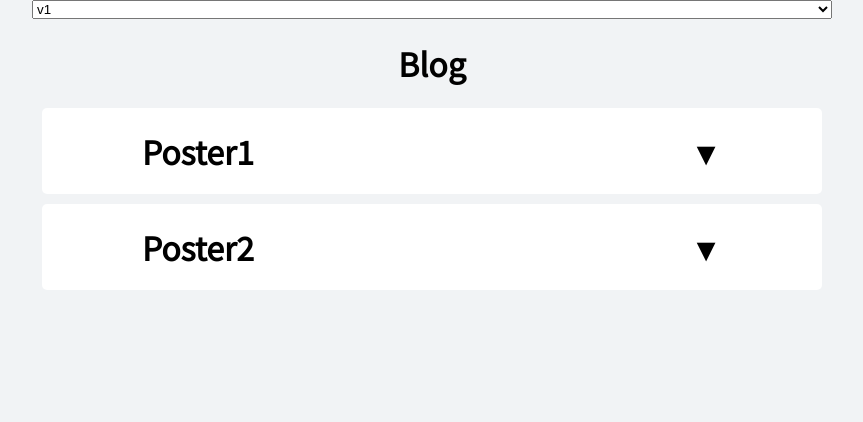
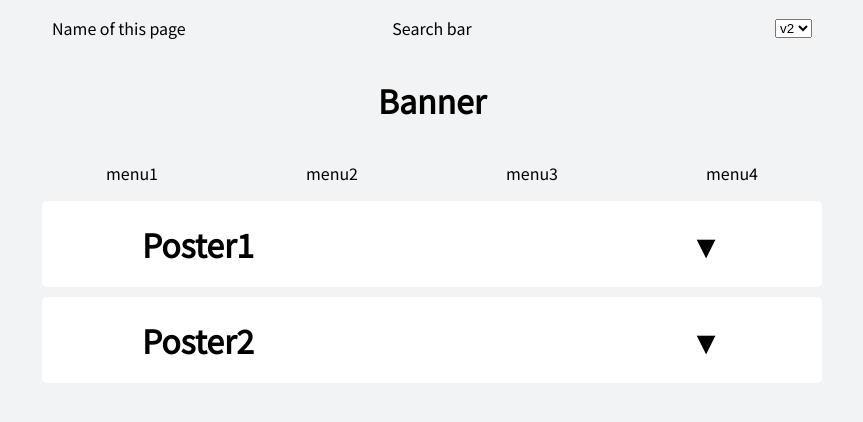
Before and after one commit to KimSickal/blog, a React (Create React App) app: page / in a window 1280 px wide. Shown: the top 422 px of the page, without its empty margins (208-1071 px from the left). Built offline with nearby package versions, Linux system fonts and the light colour scheme; the HTML template or start-up script is replaced by a standard one.

Commit message:
add layout for v2

```diff
--- a/src/App.css
+++ b/src/App.css
@@ -3,3 +3,29 @@
   flex-direction: column;
   align-items: stretch;
 }
+
+.header {
+  display: flex;
+  flex-direction: row;
+  justify-content: space-between;
+  align-items: center;
+  margin-left: 20px;
+  margin-right: 20px;
+}
+
+.header > div{
+  display: flex;
+  flex: 1;
+}
+
+.headerTitle{
+  justify-content: flex-start;
+}
+
+.headerSearchBar{
+  justify-content: center;
+}
+
+.headerVersionControl{
+  justify-content: flex-end;
+}
--- a/src/App.tsx
+++ b/src/App.tsx
@@ -16,7 +16,7 @@ class App extends React.Component<{}, ComponentStates> {
     this.state = {
       data: [],
       screenWidth: Math.max(Math.min(document.body.clientWidth, 800), 400),
-      selectedVersion: 'v1',
+      selectedVersion: 'v2',
     };
   }
   handleSelect(event: React.FormEvent<HTMLSelectElement>) {
@@ -33,10 +33,16 @@ class App extends React.Component<{}, ComponentStates> {
     let maxWidth = Math.max(Math.min(document.body.clientWidth, 800), 400);
     return (
       <div className="App" style={{ width: maxWidth }}>
-        <select className="versionList" onChange={event => this.handleSelect(event)} value={this.state.selectedVersion}>
-          <option value='v1'>v1</option>
-          <option value='v2'>v2</option>
-        </select>
+        <div className="header">
+          <div className="headerTitle"><p>Name of this page</p></div>
+          <div className="headerSearchBar"><p>Search bar</p></div>
+          <div className="headerVersionControl">
+            <select className="versionList" onChange={event => this.handleSelect(event)} value={this.state.selectedVersion}>
+              <option value='v1'>v1</option>
+              <option value='v2'>v2</option>
+            </select>
+          </div>
+        </div>
         {
           (() => {
             switch (this.state.selectedVersion) {
--- a/src/v2/V2Container.css
+++ b/src/v2/V2Container.css
@@ -7,3 +7,13 @@
   .Container > h1 {
     text-align: center;
   }
+
+  .menu {
+    display: flex;
+    flex-direction: row;
+  }
+  .menu > p {
+    flex:1;
+    text-align: center;
+
+  }
--- a/src/v2/V2Container.tsx
+++ b/src/v2/V2Container.tsx
@@ -15,8 +15,14 @@ export class V2Container extends React.Component<ComponentProps> {
     return (
       <div className="Container">
         <h1>
-          Blog
+          Banner
         </h1>
+        <div className="menu">
+          <p>menu1</p>
+          <p>menu2</p>
+          <p>menu3</p>
+          <p>menu4</p>
+        </div>
         {
           this.props.data.map((value, i) => {
             return <ArtworkComponent
```
